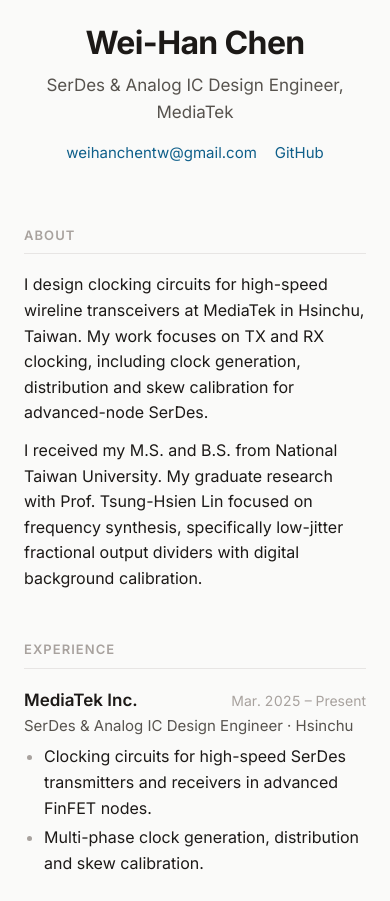
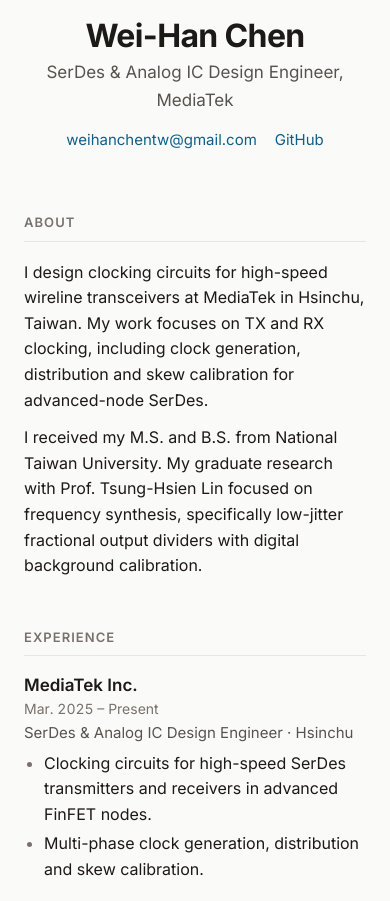
Before and after one commit to IvanChentw/IvanChentw.github.io, a plain HTML site: page index.html in a window 390 px wide. Shown: the part 171-1072 px from the top of the page. Drawn offline with Linux system fonts and the light colour scheme.

Commit message:
Fix homepage typography: consistent date placement on mobile, readable faint text, rem font sizes
Co-Authored-By: Claude Opus 5.5 <noreply@anthropic.com>
Claude-Session: https://claude.ai/code/session_016MsURDpFkgMfDko2z5Phaz

```diff
--- a/index.html
+++ b/index.html
@@ -27,7 +27,7 @@
       --card: #ffffff;
       --text: #1c1917;
       --muted: #57534e;
-      --faint: #a8a29e;
+      --faint: #78716c;
       --line: #e7e5e4;
       --accent: #0f5f8a;
     }
@@ -37,7 +37,7 @@
         --card: #1a1a1a;
         --text: #e7e5e4;
         --muted: #a8a29e;
-        --faint: #78716c;
+        --faint: #8f8984;
         --line: #2e2e2e;
         --accent: #6cb6e0;
       }
@@ -49,8 +49,9 @@
       background: var(--bg);
       color: var(--text);
       font-family: "Inter", -apple-system, BlinkMacSystemFont, "Segoe UI", "Noto Sans TC", sans-serif;
-      font-size: 16px;
+      font-size: 1rem;
       line-height: 1.6;
+      -webkit-font-smoothing: antialiased;
     }
     main { max-width: 760px; margin: 0 auto; padding: 64px 24px 48px; }
     a { color: var(--accent); text-decoration: none; }
@@ -62,13 +63,13 @@
       object-fit: cover; object-position: center 20%;
       flex-shrink: 0; border: 1px solid var(--line);
     }
-    h1 { font-size: 32px; font-weight: 700; margin: 0 0 4px; letter-spacing: -0.02em; }
-    .role { font-size: 17px; color: var(--muted); margin: 0 0 14px; }
-    .links { display: flex; flex-wrap: wrap; gap: 6px 18px; font-size: 15px; margin: 0; padding: 0; list-style: none; }
+    h1 { font-size: 2rem; font-weight: 700; line-height: 1.2; margin: 0 0 4px; letter-spacing: -0.02em; }
+    .role { font-size: 1.0625rem; color: var(--muted); margin: 0 0 14px; }
+    .links { display: flex; flex-wrap: wrap; gap: 6px 18px; font-size: 0.9375rem; margin: 0; padding: 0; list-style: none; }
 
     section { margin-bottom: 48px; }
     h2 {
-      font-size: 13px; font-weight: 600; text-transform: uppercase; letter-spacing: 0.08em;
+      font-size: 0.8125rem; font-weight: 600; text-transform: uppercase; letter-spacing: 0.08em;
       color: var(--faint); margin: 0 0 18px; padding-bottom: 8px; border-bottom: 1px solid var(--line);
     }
     p { margin: 0 0 12px; }
@@ -76,29 +77,30 @@
     .entry { margin-bottom: 28px; }
     .entry:last-child { margin-bottom: 0; }
     .entry-head { display: flex; justify-content: space-between; gap: 16px; align-items: baseline; flex-wrap: wrap; }
-    .entry-title { font-weight: 600; font-size: 17px; }
-    .entry-date { color: var(--faint); font-size: 14px; white-space: nowrap; font-variant-numeric: tabular-nums; }
-    .entry-sub { color: var(--muted); font-size: 15px; margin-bottom: 6px; }
+    .entry-title { font-weight: 600; font-size: 1.0625rem; line-height: 1.4; text-wrap: balance; }
+    .entry-date { color: var(--faint); font-size: 0.875rem; white-space: nowrap; font-variant-numeric: tabular-nums; }
+    .entry-sub { color: var(--muted); font-size: 0.9375rem; margin-bottom: 6px; }
     ul { margin: 6px 0 0; padding-left: 20px; }
     li { margin-bottom: 4px; }
     li::marker { color: var(--faint); }
 
     .pub { padding-left: 14px; border-left: 2px solid var(--line); }
-    .pub-title { font-weight: 600; }
-    .pub-meta { color: var(--muted); font-size: 15px; }
+    .pub-title { font-weight: 600; line-height: 1.45; text-wrap: balance; }
+    .pub-meta { color: var(--muted); font-size: 0.9375rem; }
     .me { text-decoration: underline; text-underline-offset: 3px; }
 
     .skills { display: grid; grid-template-columns: 150px 1fr; gap: 8px 20px; margin: 0; }
-    .skills dt { color: var(--muted); font-size: 15px; }
+    .skills dt { color: var(--muted); font-size: 0.9375rem; }
     .skills dd { margin: 0; }
 
-    footer { color: var(--faint); font-size: 13px; padding-top: 24px; border-top: 1px solid var(--line); }
+    footer { color: var(--faint); font-size: 0.8125rem; padding-top: 24px; border-top: 1px solid var(--line); }
 
     @media (max-width: 600px) {
       main { padding-top: 40px; }
       header { flex-direction: column; text-align: center; gap: 20px; }
       header img { width: 128px; height: 128px; }
       .links { justify-content: center; }
+      .entry-head { flex-direction: column; gap: 0; }
       .skills { grid-template-columns: 1fr; gap: 2px; }
       .skills dd { margin-bottom: 10px; }
     }
```
